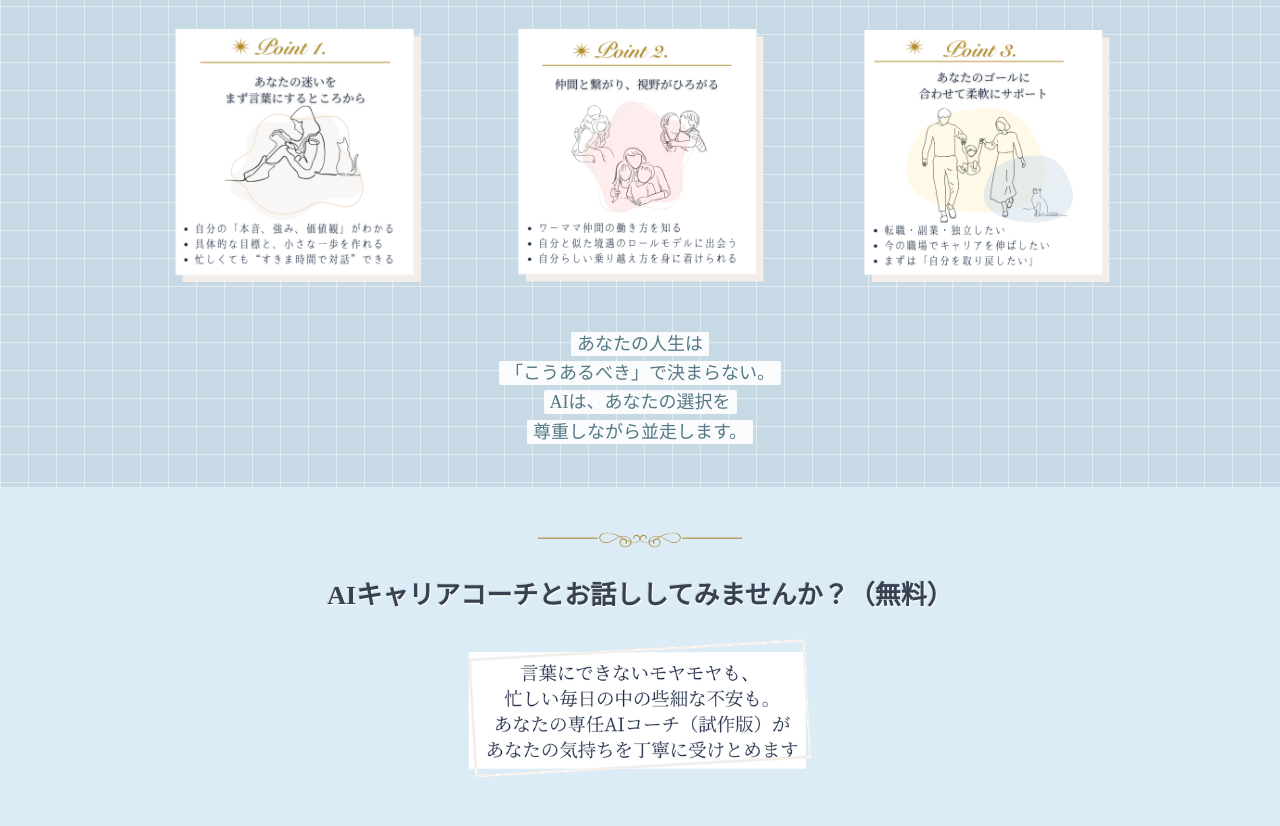
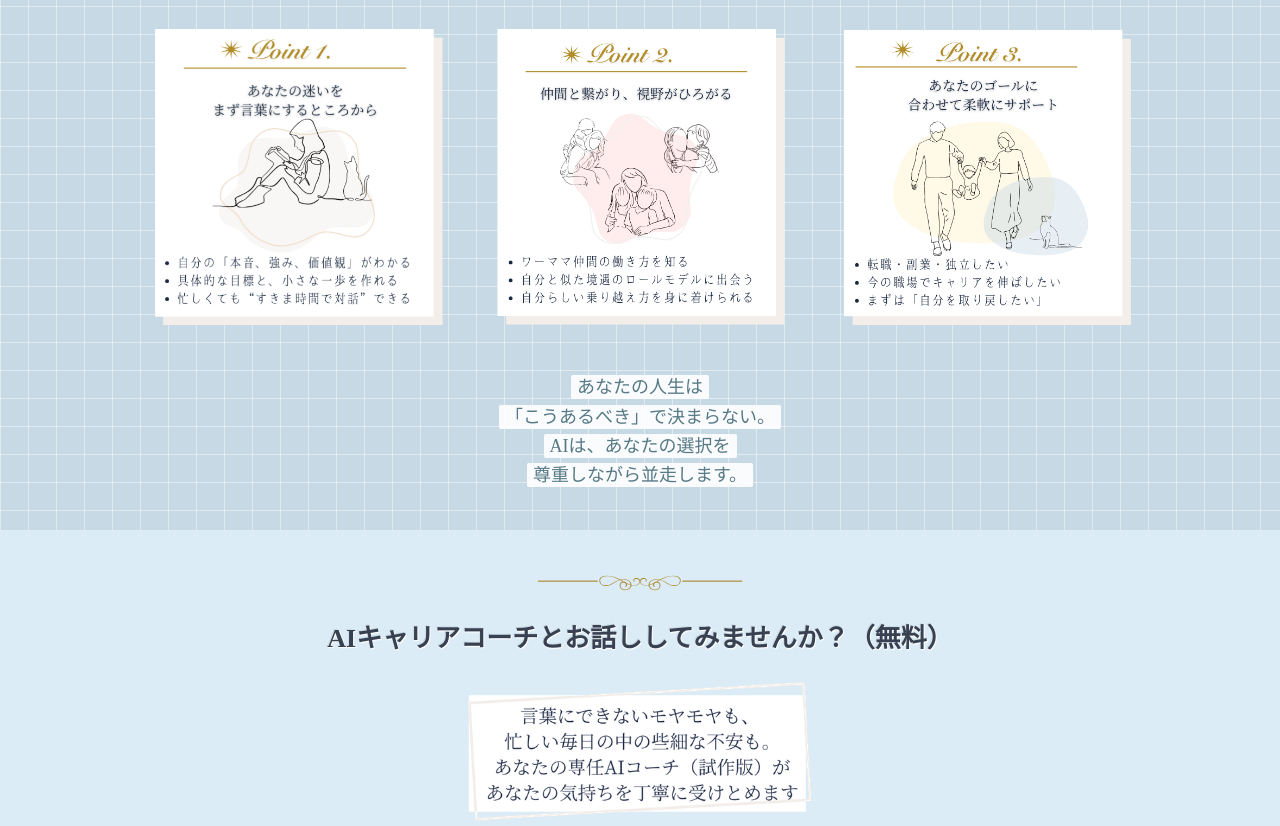
Before and after one commit to wwwmktg75-crypto/career-coach-lp, a plain HTML site: page index.html in a window 1280 px wide. Shown: the part 1769-2595 px from the top of the page. Drawn offline with nearby package versions, Linux system fonts and the light colour scheme; grey boxes are pictures that could not be loaded; a web font is replaced by a local one.

Commit message:
PC表示: Point1〜3のサイズを340pxに拡大
Made-with: Cursor

```diff
--- a/index.html
+++ b/index.html
@@ -135,13 +135,13 @@
 
         <div class="flex flex-col md:flex-row md:flex-wrap md:items-start md:justify-center md:gap-4 max-w-full md:max-w-5xl mx-auto px-1 w-full">
             <div class="w-full md:flex-1 md:min-w-0 md:flex md:flex-col md:items-center">
-                <img src="image/point1.png" alt="Point 1. あなたの迷いをまず言葉にするところから" class="fv-hover-scale w-full max-w-[320px] sm:max-w-[380px] md:max-w-[280px] h-auto object-contain cursor-pointer mx-auto" />
+                <img src="image/point1.png" alt="Point 1. あなたの迷いをまず言葉にするところから" class="fv-hover-scale w-full max-w-[320px] sm:max-w-[380px] md:max-w-[340px] h-auto object-contain cursor-pointer mx-auto" />
             </div>
             <div class="w-full md:flex-1 md:min-w-0 md:flex md:flex-col md:items-center">
-                <img src="image/point2.png" alt="Point 2. 仲間と繋がり、視野がひろがる" class="fv-hover-scale w-full max-w-[320px] sm:max-w-[380px] md:max-w-[280px] h-auto object-contain cursor-pointer mx-auto" />
+                <img src="image/point2.png" alt="Point 2. 仲間と繋がり、視野がひろがる" class="fv-hover-scale w-full max-w-[320px] sm:max-w-[380px] md:max-w-[340px] h-auto object-contain cursor-pointer mx-auto" />
             </div>
             <div class="w-full md:flex-1 md:min-w-0 md:flex md:flex-col md:items-center">
-                <img src="image/point3.png" alt="Point 3. あなたのゴールに合わせて柔軟にサポート" class="fv-hover-scale w-full max-w-[320px] sm:max-w-[380px] md:max-w-[280px] h-auto object-contain cursor-pointer mx-auto" />
+                <img src="image/point3.png" alt="Point 3. あなたのゴールに合わせて柔軟にサポート" class="fv-hover-scale w-full max-w-[320px] sm:max-w-[380px] md:max-w-[340px] h-auto object-contain cursor-pointer mx-auto" />
             </div>
             <!-- 白マーカー風のメッセージ -->
             <div class="w-full md:basis-full mt-6 sm:mt-8 text-center px-2">
```
